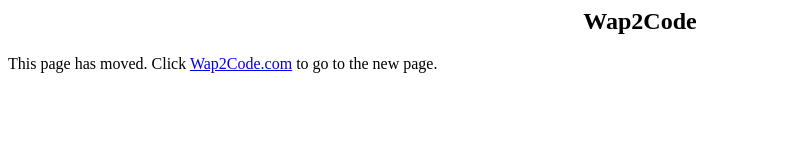
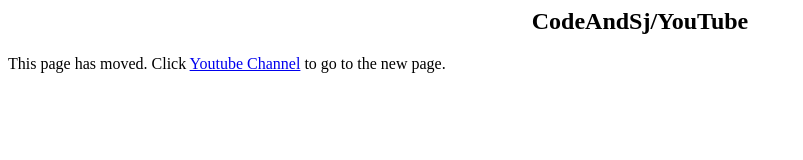
Before and after one commit to codeandsj/codeandsj.github.io, a plain HTML site: page index.html in a window 1280 px wide. Shown: the whole page, without its empty margins (0-803 px from the left). Drawn offline with Linux system fonts and the light colour scheme.

Commit message:
Update index.html
fgnfdn

```diff
--- a/index.html
+++ b/index.html
@@ -1,10 +1,10 @@
 <html>
 <head>
-<meta http-equiv="refresh" content="2;url=https://wap2code.com" />
+<meta http-equiv="refresh" content="2;url=https://www.youtube.com/@codeandsj" />
 <title>Page Moved</title>
 </head>
 <body>
-  <h2 align="center">Wap2Code</h2>
-This page has moved. Click <a href="https://wap2code.com">Wap2Code.com</a> to go to the new page.
+  <h2 align="center">CodeAndSj/YouTube</h2>
+This page has moved. Click <a href="https://www.youtube.com/@codeandsj">Youtube Channel</a> to go to the new page.
 </body>
 </html>
```
